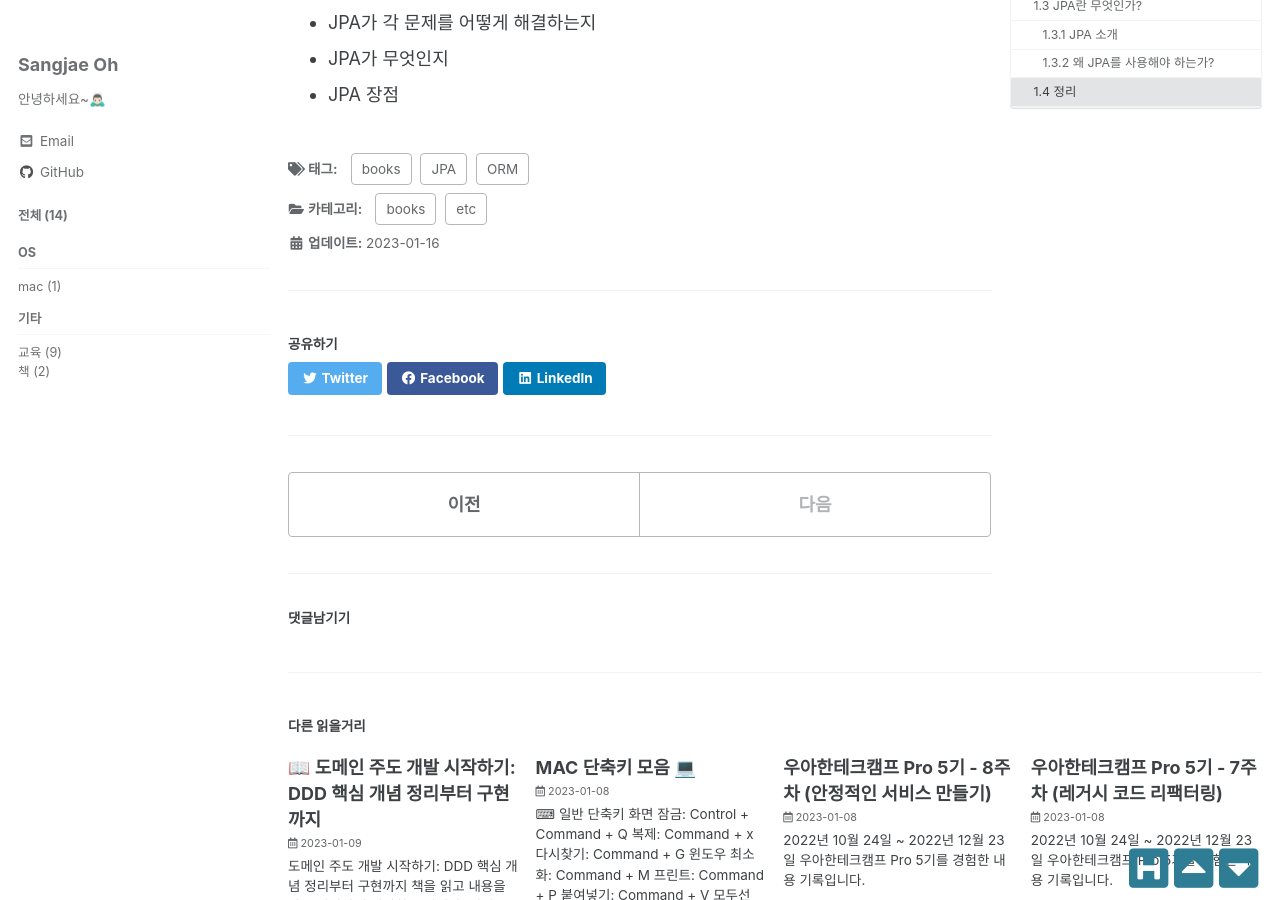
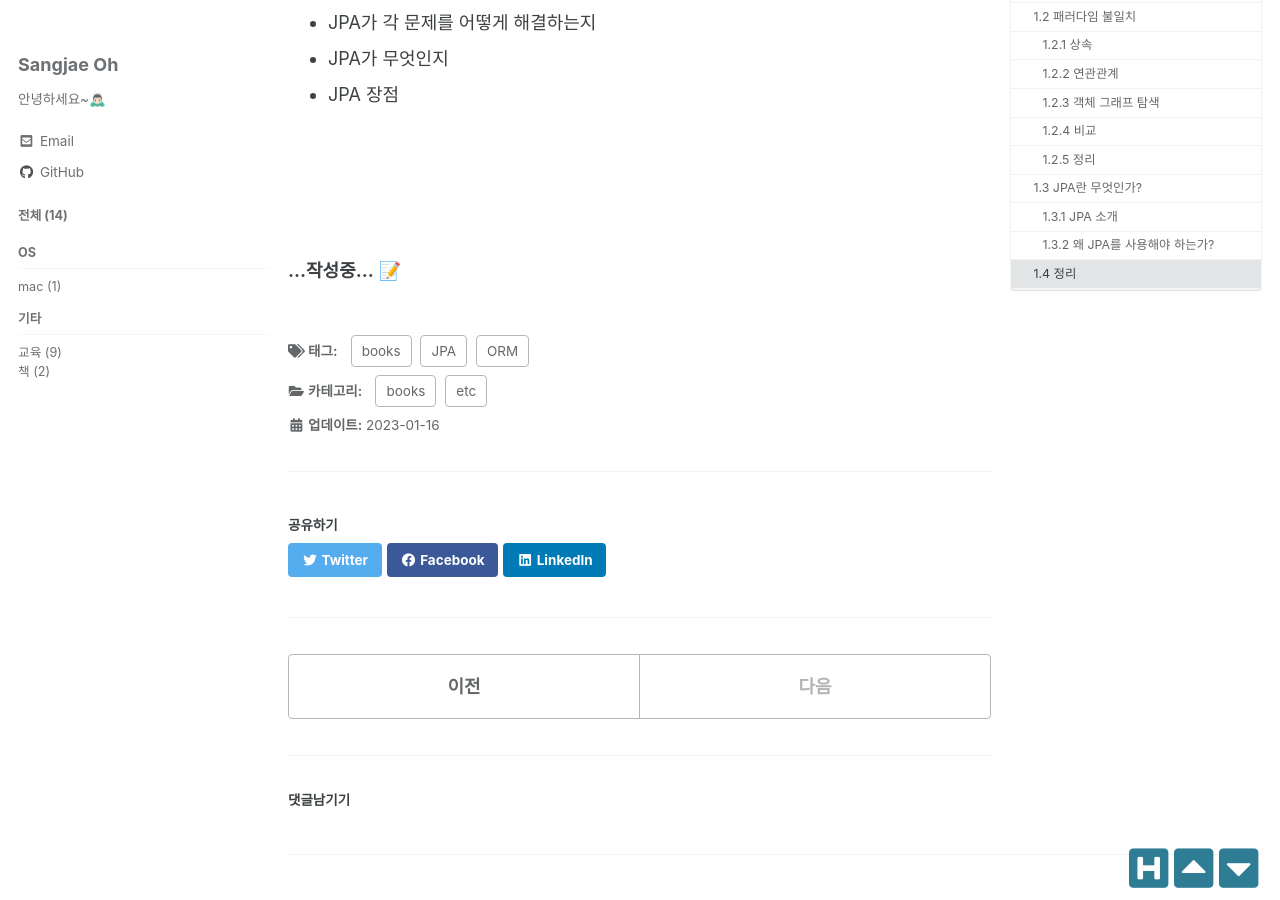
Before and after one commit to sangjaeoh/sangjaeoh.github.io, a Jekyll site: the page built from _posts/etc/books/2023-01-16-자바-ORM-표준-JPA-프로그래밍.md, in a window 1280 px wide and 900 px high, scrolled down 8752 px. Built offline with Jekyll 4.4.1, drawn with Linux system fonts in a browser that asks for light colours; cached includes are drawn as plain includes; comment, search, counter and statistics services are not loaded.

Commit message:
add posts

```diff
--- a/_posts/etc/books/2023-01-16-자바-ORM-표준-JPA-프로그래밍.md
+++ b/_posts/etc/books/2023-01-16-자바-ORM-표준-JPA-프로그래밍.md
@@ -246,3 +246,12 @@ ORM(Object-Relational Mapping)은 **객체와 관계형 데이터 베이스를
 - JPA가 각 문제를 어떻게 해결하는지
 - JPA가 무엇인지
 - JPA 장점
+
+
+
+<br/>
+<br/>
+<br/>
+<br/>
+
+**...작성중...** 📝
```
Also changed, not shown: 2 other files.
